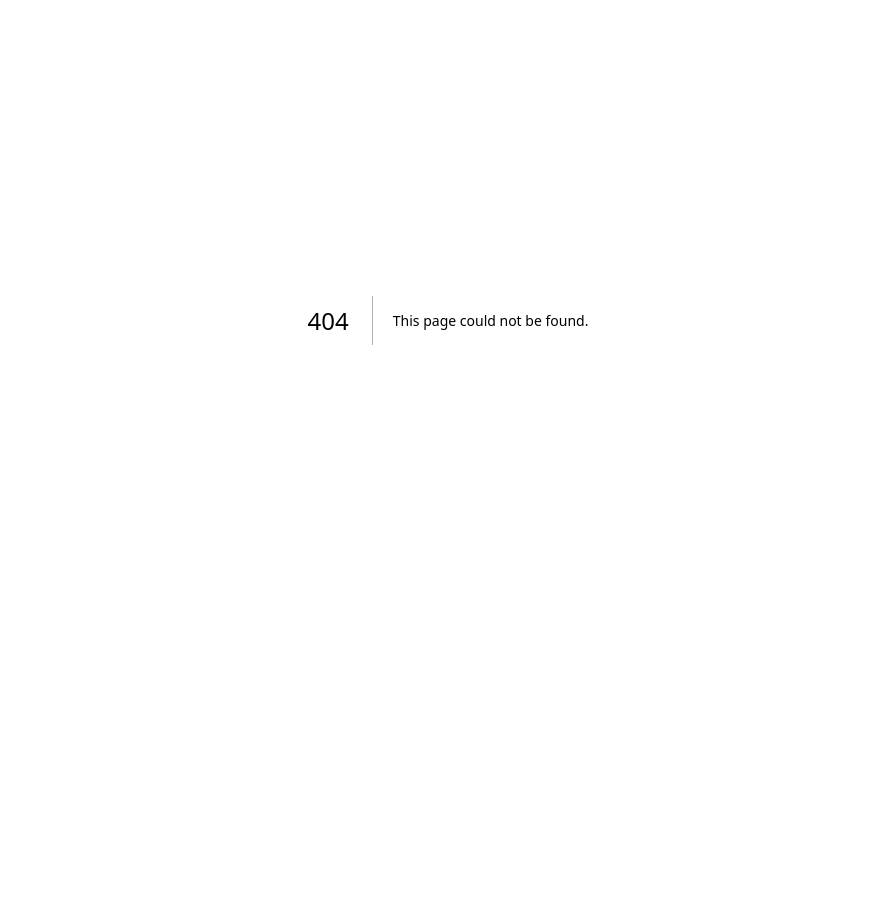
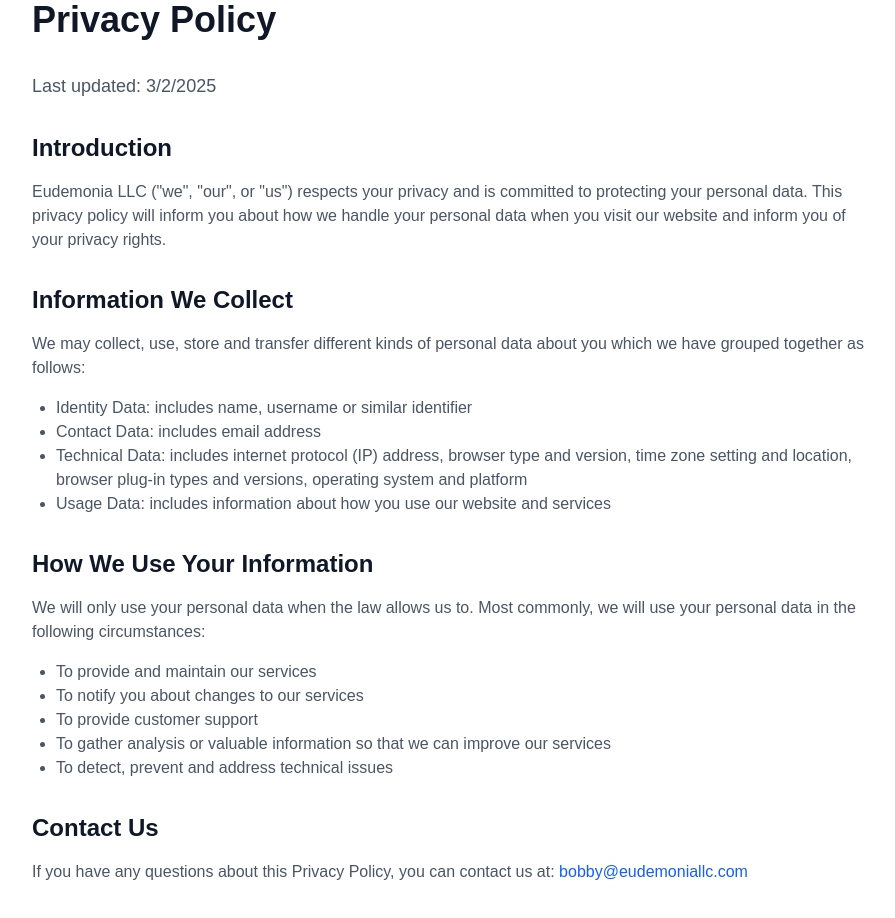
Before and after one commit to ogreowl/eudemoniallc, a Next.js app: page /privacy in a window 1280 px wide. Before the commit this address had no page. Shown: the part 80-998 px from the top of the page, without its empty margins (192-1087 px from the left). Before the commit the page ends 800 px from the top, so only its background shows below. Built offline with nearby package versions, Linux system fonts and the light colour scheme.

Commit message:
added privacy policy and ToS

```diff
--- a/app/page.tsx
+++ b/app/page.tsx
@@ -50,6 +50,29 @@
           </div>
         </section>
 
+        {/* Our Apps Section */}
+        <section className="mt-20">
+          <h2 className="text-3xl font-bold text-center text-gray-900 dark:text-white mb-12">
+            Coming Soon
+          </h2>
+          <div className="bg-gradient-to-br from-blue-50 to-indigo-50 dark:from-blue-900/20 dark:to-indigo-900/20 rounded-2xl p-8 max-w-3xl mx-auto">
+            <div className="text-center">
+              <h3 className="text-2xl font-bold text-blue-600 dark:text-blue-400 mb-4">
+                SelfHelp AI
+              </h3>
+              <p className="text-lg text-gray-700 dark:text-gray-300 mb-6">
+                Your personal AI-powered companion for mental wellness and self-improvement.
+                Join our waitlist to be among the first to experience a new way of personal growth.
+              </p>
+              <div className="inline-flex items-center justify-center space-x-4">
+                <span className="px-4 py-2 bg-blue-100 dark:bg-blue-900/40 text-blue-700 dark:text-blue-300 rounded-full text-sm font-medium">
+                  Launching Soon
+                </span>
+              </div>
+            </div>
+          </div>
+        </section>
+
         {/* Contact Section */}
         <section className="mt-20 text-center">
           <h2 className="text-3xl font-bold text-gray-900 dark:text-white mb-6">
@@ -70,9 +93,20 @@
       {/* Footer */}
       <footer className="border-t border-gray-200 dark:border-gray-800">
         <div className="max-w-6xl mx-auto px-4 sm:px-6 lg:px-8 py-8">
-          <p className="text-center text-gray-500 dark:text-gray-400">
-            © {new Date().getFullYear()} Eudemonia LLC. All rights reserved.
-          </p>
+          <div className="flex flex-col items-center space-y-4">
+            <div className="flex space-x-4 text-sm text-gray-500 dark:text-gray-400">
+              <a href="/privacy" className="hover:text-gray-900 dark:hover:text-white">
+                Privacy Policy
+              </a>
+              <span>•</span>
+              <a href="/terms" className="hover:text-gray-900 dark:hover:text-white">
+                Terms of Service
+              </a>
+            </div>
+            <p className="text-center text-gray-500 dark:text-gray-400">
+              © {new Date().getFullYear()} Eudemonia LLC. All rights reserved.
+            </p>
+          </div>
         </div>
       </footer>
     </div>
--- /dev/null
+++ b/app/privacy/page.tsx
@@ -0,0 +1,69 @@
+export default function Privacy() {
+  return (
+    <div className="min-h-screen bg-white dark:bg-gray-900">
+      <main className="max-w-4xl mx-auto px-4 sm:px-6 lg:px-8 py-20">
+        <h1 className="text-4xl font-bold text-gray-900 dark:text-white mb-8">
+          Privacy Policy
+        </h1>
+
+        <div className="prose dark:prose-invert max-w-none">
+          <p className="text-lg text-gray-600 dark:text-gray-300 mb-8">
+            Last updated: {new Date().toLocaleDateString()}
+          </p>
+
+          <section className="mb-8">
+            <h2 className="text-2xl font-semibold text-gray-900 dark:text-white mb-4">
+              Introduction
+            </h2>
+            <p className="text-gray-600 dark:text-gray-300">
+              Eudemonia LLC (&quot;we&quot;, &quot;our&quot;, or &quot;us&quot;) respects your privacy and is committed to protecting your personal data. This privacy policy will inform you about how we handle your personal data when you visit our website and inform you of your privacy rights.
+            </p>
+          </section>
+
+          <section className="mb-8">
+            <h2 className="text-2xl font-semibold text-gray-900 dark:text-white mb-4">
+              Information We Collect
+            </h2>
+            <p className="text-gray-600 dark:text-gray-300">
+              We may collect, use, store and transfer different kinds of personal data about you which we have grouped together as follows:
+            </p>
+            <ul className="list-disc pl-6 mt-4 text-gray-600 dark:text-gray-300">
+              <li>Identity Data: includes name, username or similar identifier</li>
+              <li>Contact Data: includes email address</li>
+              <li>Technical Data: includes internet protocol (IP) address, browser type and version, time zone setting and location, browser plug-in types and versions, operating system and platform</li>
+              <li>Usage Data: includes information about how you use our website and services</li>
+            </ul>
+          </section>
+
+          <section className="mb-8">
+            <h2 className="text-2xl font-semibold text-gray-900 dark:text-white mb-4">
+              How We Use Your Information
+            </h2>
+            <p className="text-gray-600 dark:text-gray-300">
+              We will only use your personal data when the law allows us to. Most commonly, we will use your personal data in the following circumstances:
+            </p>
+            <ul className="list-disc pl-6 mt-4 text-gray-600 dark:text-gray-300">
+              <li>To provide and maintain our services</li>
+              <li>To notify you about changes to our services</li>
+              <li>To provide customer support</li>
+              <li>To gather analysis or valuable information so that we can improve our services</li>
+              <li>To detect, prevent and address technical issues</li>
+            </ul>
+          </section>
+
+          <section className="mb-8">
+            <h2 className="text-2xl font-semibold text-gray-900 dark:text-white mb-4">
+              Contact Us
+            </h2>
+            <p className="text-gray-600 dark:text-gray-300">
+              If you have any questions about this Privacy Policy, you can contact us at:{" "}
+              <a href="mailto:bobby@eudemoniallc.com" className="text-blue-600 dark:text-blue-400 hover:underline">
+                bobby@eudemoniallc.com
+              </a>
+            </p>
+          </section>
+        </div>
+      </main>
+    </div>
+  );
+}
--- /dev/null
+++ b/app/terms/page.tsx
@@ -0,0 +1,66 @@
+export default function Terms() {
+  return (
+    <div className="min-h-screen bg-white dark:bg-gray-900">
+      <main className="max-w-4xl mx-auto px-4 sm:px-6 lg:px-8 py-20">
+        <h1 className="text-4xl font-bold text-gray-900 dark:text-white mb-8">
+          Terms of Service
+        </h1>
+
+        <div className="prose dark:prose-invert max-w-none">
+          <p className="text-lg text-gray-600 dark:text-gray-300 mb-8">
+            Last updated: {new Date().toLocaleDateString()}
+          </p>
+
+          <section className="mb-8">
+            <h2 className="text-2xl font-semibold text-gray-900 dark:text-white mb-4">
+              1. Agreement to Terms
+            </h2>
+            <p className="text-gray-600 dark:text-gray-300">
+              By accessing our website and services, you agree to be bound by these Terms of Service and agree that you are responsible for compliance with any applicable local laws.
+            </p>
+          </section>
+
+          <section className="mb-8">
+            <h2 className="text-2xl font-semibold text-gray-900 dark:text-white mb-4">
+              2. Use License
+            </h2>
+            <p className="text-gray-600 dark:text-gray-300">
+              Permission is granted to temporarily access the materials (information or software) on Eudemonia LLC&apos;s website for personal, non-commercial transitory viewing only.
+            </p>
+            <p className="text-gray-600 dark:text-gray-300 mt-4">
+              This is the grant of a license, not a transfer of title, and under this license you may not:
+            </p>
+            <ul className="list-disc pl-6 mt-4 text-gray-600 dark:text-gray-300">
+              <li>Modify or copy the materials</li>
+              <li>Use the materials for any commercial purpose</li>
+              <li>Attempt to decompile or reverse engineer any software contained on the website</li>
+              <li>Remove any copyright or other proprietary notations from the materials</li>
+              <li>Transfer the materials to another person or &quot;mirror&quot; the materials on any other server</li>
+            </ul>
+          </section>
+
+          <section className="mb-8">
+            <h2 className="text-2xl font-semibold text-gray-900 dark:text-white mb-4">
+              3. Disclaimer
+            </h2>
+            <p className="text-gray-600 dark:text-gray-300">
+              The materials on Eudemonia LLC&apos;s website are provided on an &apos;as is&apos; basis. Eudemonia LLC makes no warranties, expressed or implied, and hereby disclaims and negates all other warranties including, without limitation, implied warranties or conditions of merchantability, fitness for a particular purpose, or non-infringement of intellectual property or other violation of rights.
+            </p>
+          </section>
+
+          <section className="mb-8">
+            <h2 className="text-2xl font-semibold text-gray-900 dark:text-white mb-4">
+              4. Contact Information
+            </h2>
+            <p className="text-gray-600 dark:text-gray-300">
+              If you have any questions about these Terms of Service, please contact us at:{" "}
+              <a href="mailto:bobby@eudemoniallc.com" className="text-blue-600 dark:text-blue-400 hover:underline">
+                bobby@eudemoniallc.com
+              </a>
+            </p>
+          </section>
+        </div>
+      </main>
+    </div>
+  );
+}
```
